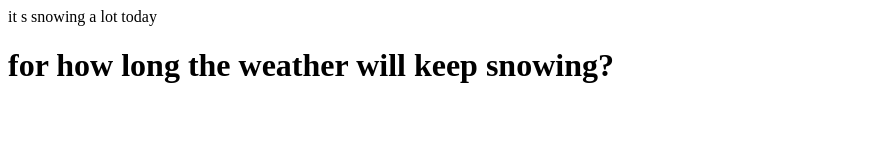
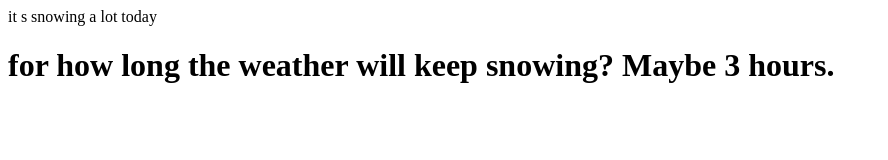
Before and after one commit to KachiYD/501st-practice, a plain HTML site: page index.html in a window 1280 px wide. Shown: the whole page, without its empty margins (0-888 px from the left). Drawn offline with Linux system fonts and the light colour scheme.

Commit message:
fixing error

```diff
--- a/index.html
+++ b/index.html
@@ -7,6 +7,6 @@
 </head>
 <body>
     <div>it s snowing a lot today</div>
-    <h1>for how long the weather will keep snowing?</h1>
+    <h1>for how long the weather will keep snowing? Maybe 3 hours.</h1>
 </body>
 </html>
```
